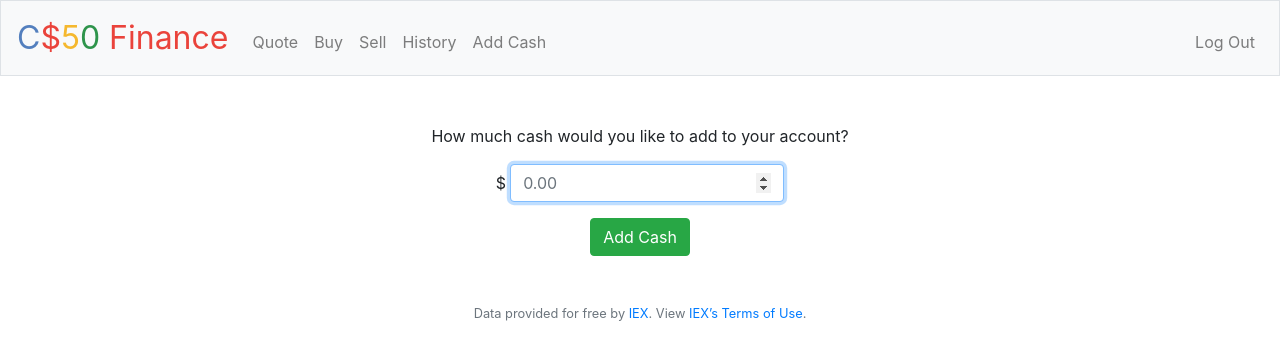
After one commit to Koldenblue/finance, a Flask app: page /add in a window 1280 px wide. The commit adds this page. Shown: the top 360 px of the page. Run offline with Flask 2, Linux system fonts and the light colour scheme; a user stored in the database is signed in; some libraries are stand-ins or nearby versions.

Commit message:
add cash route

```diff
--- a/application.py
+++ b/application.py
@@ -102,7 +102,7 @@ def buy():
         total_price = price * shares
         cash = cash[0]['cash']
         if cash < total_price:
-            return apology(f'The total price is {usd(total_price)}. You only have {usd(cash)}!')
+            return apology(f'The total price is {usd(total_price)}. You only have {usd(cash)}!', 403)
 
         # if user can afford stock, add to purchases table. Get date of purchase as well.
         t1 = datetime.now()
@@ -205,7 +205,7 @@ def register():
         elif not request.form.get("password"):
             return apology("must provide password", 403)
         elif request.form.get('password-confirm') != request.form.get('password'):
-            return apology("must confirm password")
+            return apology("must confirm password", 403)
         else:
             username = request.form.get('username')
             password = generate_password_hash(request.form.get('password'))
@@ -258,7 +258,7 @@ def sell():
         user_shares = user_shares[0]['sum(shares_purchased)']
         # Check to see if the user has enough shares to sell
         if shares > user_shares:
-            return apology(f"You may not sell that much, you only own {user_shares} shares of that stock!")
+            return apology(f"You may not sell that much, you only own {user_shares} shares of that stock!", 403)
 
         # if so, calculate the total selling price. insert negative numbers into table for shares sold.
         total_price = price * -shares
@@ -278,8 +278,21 @@ def sell():
         # finally, redirect to index
         return redirect('/')
 
+@app.route("/add", methods=["GET", "POST"])
+@login_required
+def add():
+    '''allows user to add cash to account.'''
+    if request.method == 'GET':
+        return render_template('add.html')
+    else:
+        new_cash = float(request.form.get('add'))
+        print(new_cash)
+        cash = db.execute("SELECT cash FROM users WHERE id = :id", id=session["user_id"])
+        cash = float(cash[0]['cash'])
 
-
+        db.execute('UPDATE users SET cash = :new_cash WHERE username = :username',
+                    new_cash=cash + new_cash, username=session['username'])
+        return redirect('/')
 
 def errorhandler(e):
     """Handle error"""
--- a/static/styles.css
+++ b/static/styles.css
@@ -57,3 +57,11 @@ td {
 .table-title {
     background-color: honeydew;
 }
+
+#dollar-sign {
+    margin-right: 0.25em;
+}
+
+.jumbotron-fluid {
+    background-color: honeydew;
+}
--- /dev/null
+++ b/templates/add.html
@@ -0,0 +1,16 @@
+{% extends "layout.html" %}
+
+{% block title %}
+    Add Cash
+{% endblock %}
+
+{% block main %}
+    <form action="/add" method="post">
+        <p>How much cash would you like to add to your account?</p>
+        <div class="form-group">
+            <span id='dollar-sign'>$</span><input autocomplete="off" min=0.01 autofocus class="form-control" name="add" placeholder="0.00" type="number" step='.01'>
+        </div>
+            <button class="btn btn-success" type="submit">Add Cash</button>
+        </form>
+{% endblock %}
+if
--- a/templates/history.html
+++ b/templates/history.html
@@ -6,7 +6,7 @@
 
 {% block main %}
     {% if rows == [] %}
-        <div>No purchase history yet. $10,000.00 available starting cash.</div>
+        <div>No purchase history yet.</div>
     {% else %}
         <table>
         <tr>
--- a/templates/layout.html
+++ b/templates/layout.html
@@ -38,6 +38,7 @@
                         <li class="nav-item"><a class="nav-link" href="/buy">Buy</a></li>
                         <li class="nav-item"><a class="nav-link" href="/sell">Sell</a></li>
                         <li class="nav-item"><a class="nav-link" href="/history">History</a></li>
+                        <li class="nav-item"><a class="nav-link" href="/add">Add Cash</a></li>
                     </ul>
                     <ul class="navbar-nav ml-auto mt-2">
                         <li class="nav-item"><a class="nav-link" href="/logout">Log Out</a></li>
```
Also changed, not shown: templates/login.html (+8 -0 lines), finance.db.
